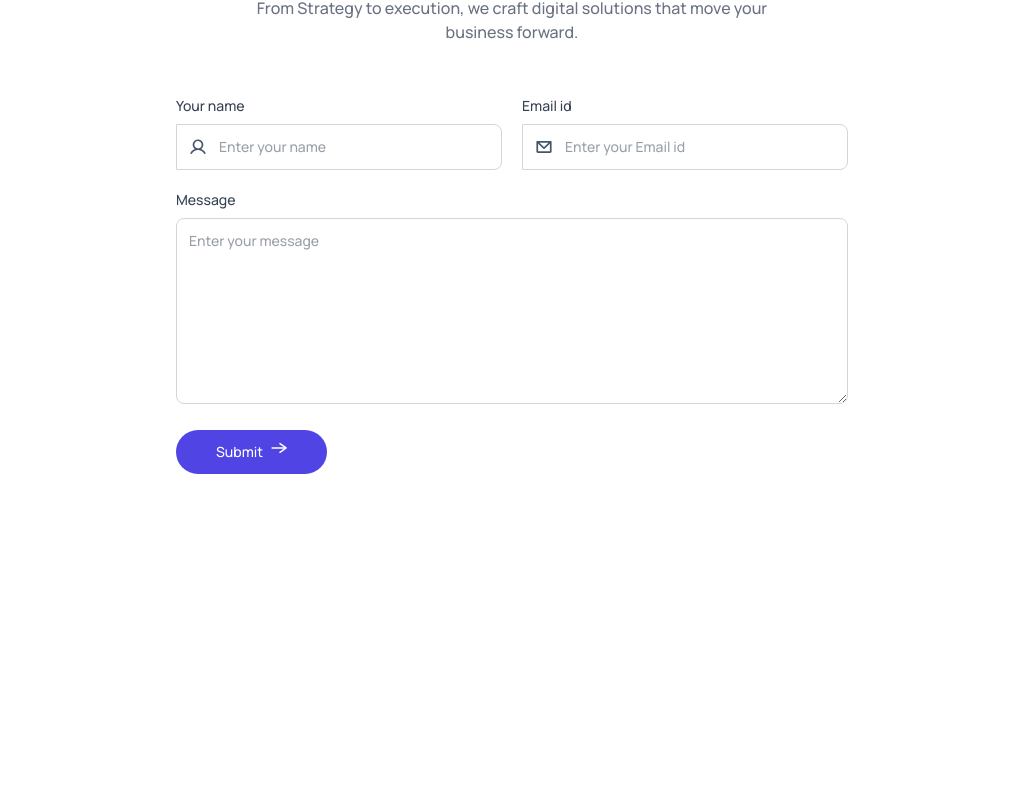
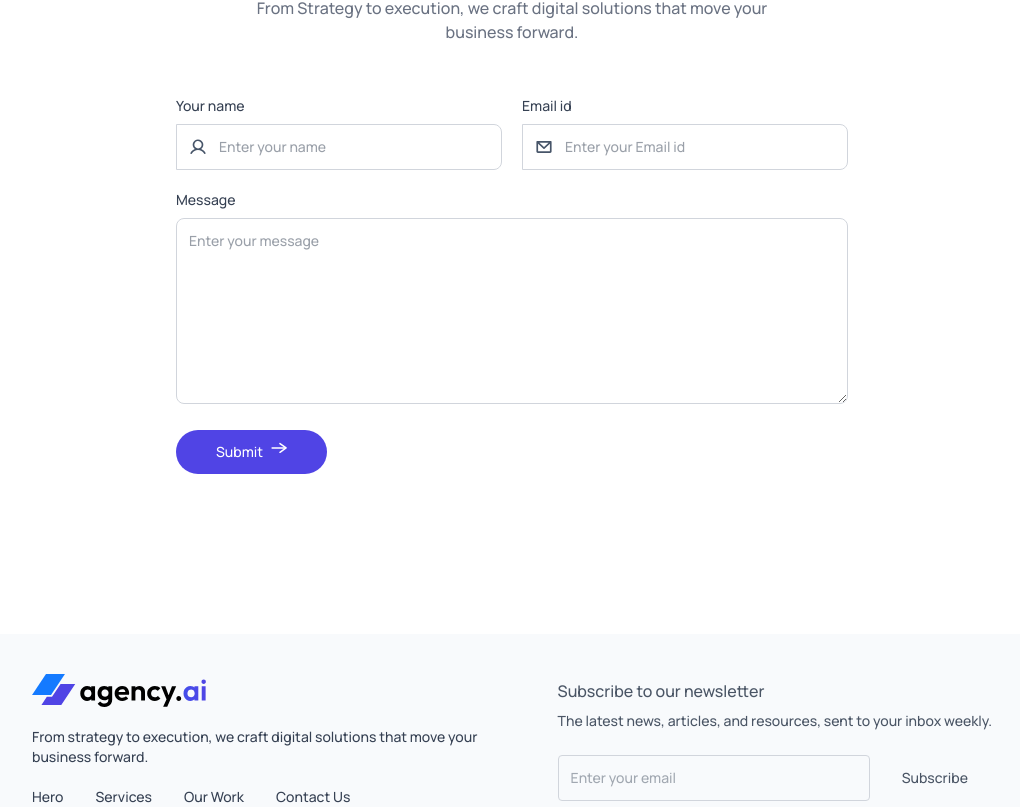
Before and after one commit to ZohaibAnsari78/Landing_page, a React (Vite) app: page / in a window 1280 px wide. Shown: the part 3420-4227 px from the top of the page, without its empty margins (128-1148 px from the left). Before the commit the page ends 3894 px from the top, so only its background shows below. Built offline with nearby package versions, Linux system fonts and the light colour scheme.

Commit message:
feat: add Footer component and integrate it into App

```diff
--- a/src/App.jsx
+++ b/src/App.jsx
@@ -7,6 +7,7 @@
 import Teams from './components/Teams'
 import ContactUs from './components/ContactUs'
 import {Toaster} from 'react-hot-toast'
+import Footer from './components/Footer'
 
 function App() {
   const [theme, setTheme] = useState(localStorage.getItem('theme') ? localStorage.getItem('theme'): 'light')
@@ -21,6 +22,7 @@
       <OurWork/>
       <Teams/>
       <ContactUs/>
+      <Footer theme={theme}/>
     </div>
   )
 }
--- /dev/null
+++ b/src/components/Footer.jsx
@@ -0,0 +1,33 @@
+import React from 'react'
+import assets from '../assets/assets'
+
+const Footer = ({theme}) => {
+  return (
+    <div className='bg-slate-50 dark:bg-gray-900 pt-10 sm:pt-10 mt-20 sm:mt-40 px-4 sm:px-10 lg:px-24 xl:px-40'>
+        {/* footer top */}
+        <div className='flex justify-between lg:items-center max-lg:flex-col gap-10'>
+            <div className='space-y-5 text-sm text-gray-700 dark:text-gray-400'>
+                <img src={theme === 'dark' ? assets.logo_dark:assets.logo} className='w-32 sm:w-44' alt="" />
+                <p className='max-w-md'> From strategy to execution, we craft digital solutions that move your business forward.</p>
+                <ul className='flex gap-8'>
+                    <li><a className='hover:text-primary' href="#hero">Hero</a></li>
+                    <li><a className='hover:text-primary' href="#Services">Services</a></li>
+                    <li><a className='hover:text-primary' href="#Our Work">Our Work</a></li>
+                    <li><a className='hover:text-primary' href="#Contact Us">Contact Us</a></li>
+                </ul>
+            </div>
+            <div className='text-gray-600 dark:text-gray-400'>
+                <h3 className='font-semibold'>Subscribe to our newsletter</h3>
+                <p className='text-sm mt-2 mb-6'> The latest news, articles, and resources, sent to your inbox weekly.</p>
+                <div className='flex gap-2 text-sm'>
+                    <input type="email" placeholder='Enter your email' className='w-full p-3 text-sm outline-none rounded dark:text-gray-200 bg-transparent border border-gray-300 dark:border-gray-500' />
+                    <button className='bg-primarytext-white rounded px-6'>Subscribe</button>
+                </div>
+            </div>
+        </div>
+
+    </div>
+  )
+}
+
+export default Footer
```
